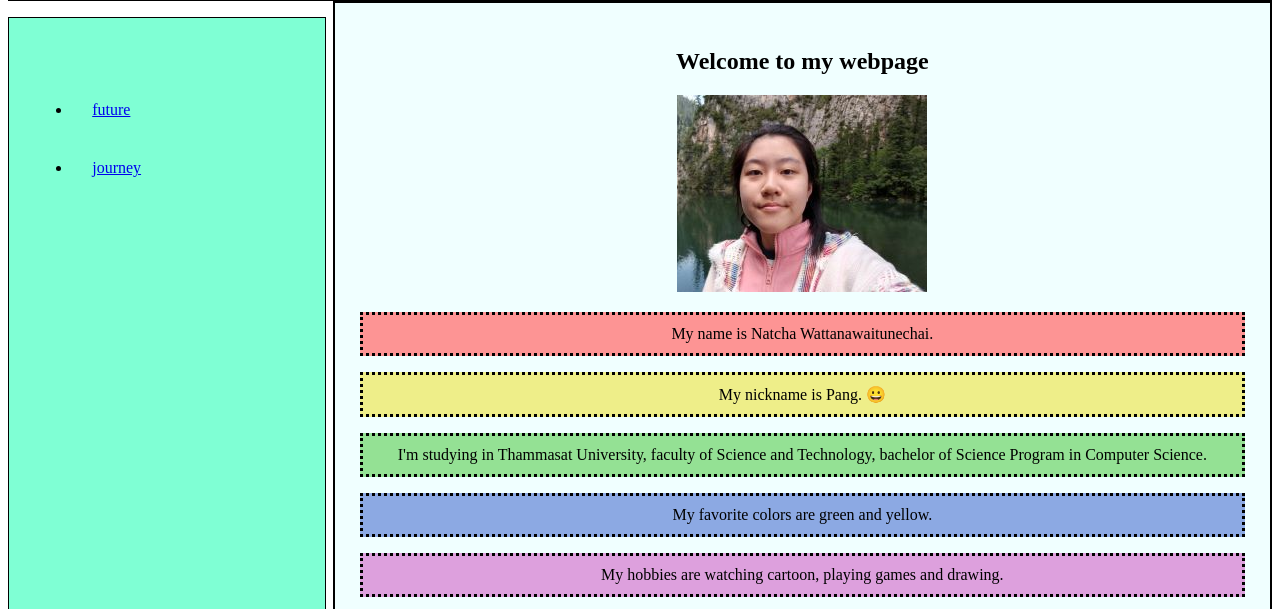
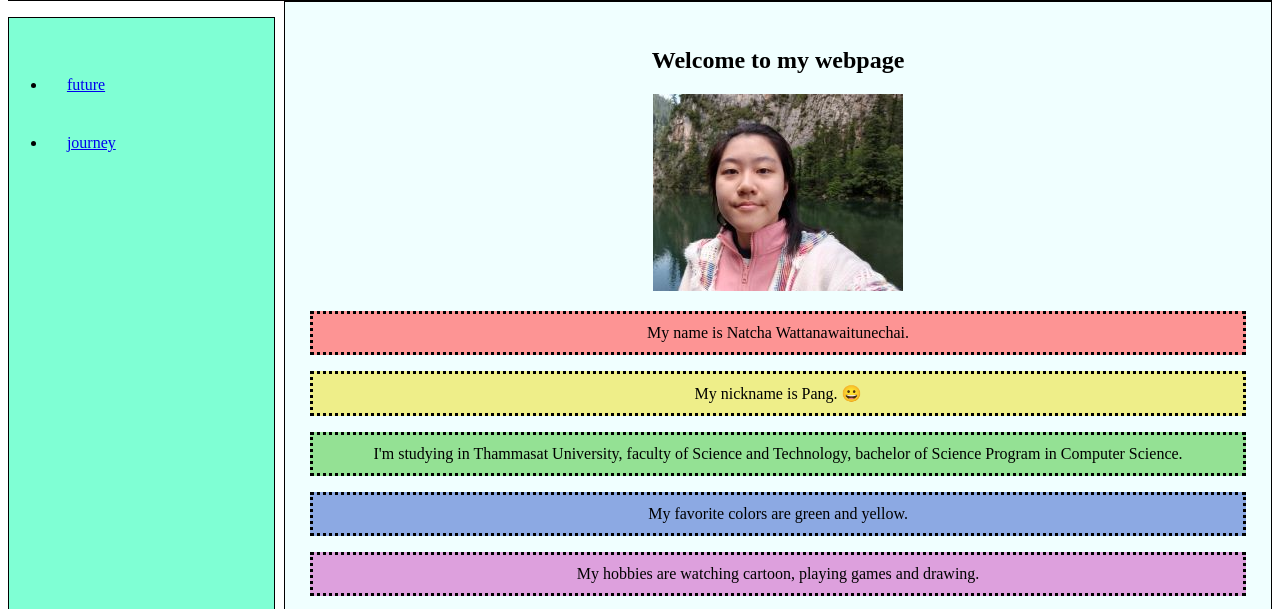
Before and after one commit to 6709530015/6709530015_MyCSTUStory_03, a plain HTML site: page index.html in a window 1280 px wide. Shown: the part 129-738 px from the top of the page. Drawn offline with Linux system fonts and the light colour scheme; grey boxes are pictures that could not be loaded.

Commit message:
change padding border and width

```diff
--- a/mystyle.css
+++ b/mystyle.css
@@ -5,13 +5,13 @@ header {
     border: 1px black solid;
     height: 100px;
 }
-nav ul {
+nav ul{
     float: left;
     width: 15%;
     background-color: aquamarine;
     border: 1px black solid;
     text-align: left;
-    padding: 5%;
+    padding: 3%;
     height: 120vh;
 }
 li {
@@ -21,9 +21,9 @@ article {
     float: right;
     background-color:azure;
     text-align: center;
-    border: 2px black solid;
+    border: 1px black solid;
     padding: 2%;
-    width: 70%;
+    width: 74%;
     height: 130vh;
 }
 p {
```
